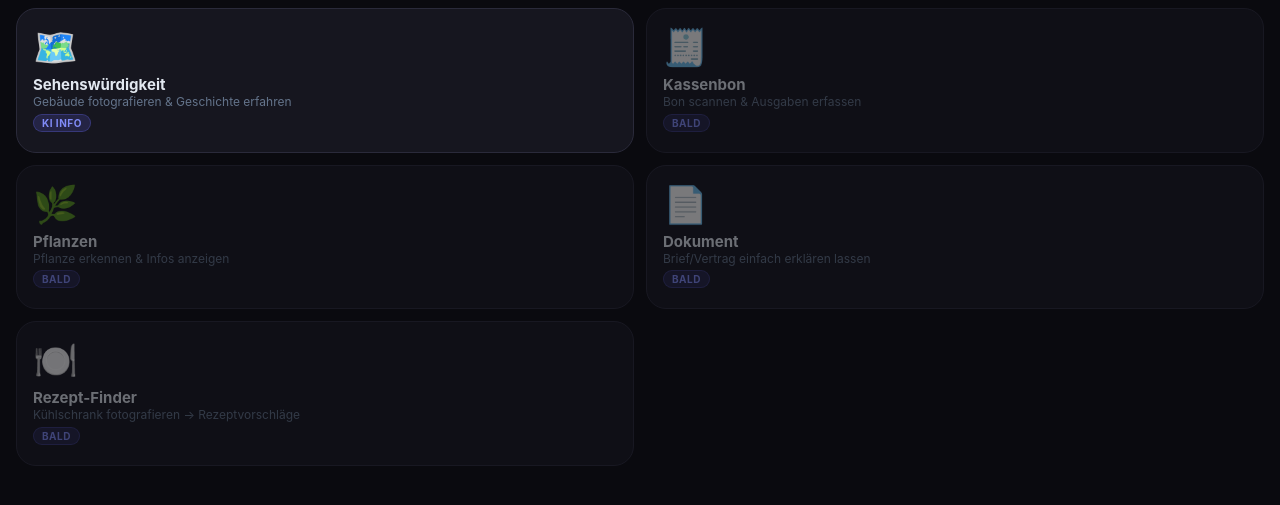
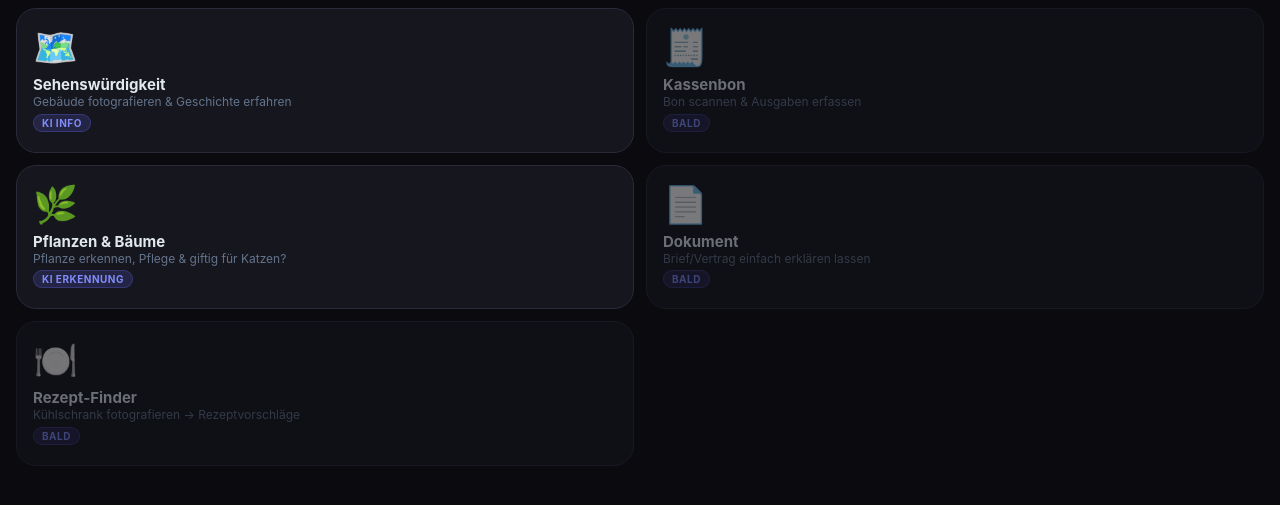
Before and after one commit to rettigsimon9-byte/ki-uebersetzer, a Flask app: page / in a window 1280 px wide. Shown: the part 222-727 px from the top of the page. Run offline with Flask 3, Linux system fonts and the light colour scheme.

Commit message:
Pflanzen & Bäume Modus mit Katzen-Gifthinweis

```diff
--- a/app.py
+++ b/app.py
@@ -101,6 +101,36 @@
         return jsonify({'success': False, 'error': str(e)}), 500
 
 
+@app.route('/api/plant', methods=['POST'])
+def plant():
+    try:
+        image_data, media_type = parse_image(request.get_json())
+        result = call_claude(image_data, media_type, (
+            'Analysiere dieses Bild und erkenne die abgebildete Pflanze, Blume oder den Baum.\n\n'
+            'Antworte NUR mit diesem JSON (kein Markdown, auf Deutsch):\n'
+            '{\n'
+            '  "gefunden": true,\n'
+            '  "name": "Deutscher Alltagsname",\n'
+            '  "wissenschaftlich": "Lateinischer Name",\n'
+            '  "typ": "z.B. Baum / Strauch / Blume / Zimmerpflanze / Kräuter",\n'
+            '  "herkunft": "Ursprungsregion",\n'
+            '  "beschreibung": "2-3 Sätze zur Pflanze",\n'
+            '  "pflege": ["Pflegetipp 1", "Pflegetipp 2", "Pflegetipp 3"],\n'
+            '  "giftig_menschen": "ja / nein / teilweise – kurze Erklärung",\n'
+            '  "giftig_katzen": "ja / nein / teilweise – kurze Erklärung was passiert",\n'
+            '  "fakten": ["Fakt 1", "Fakt 2"],\n'
+            '  "erkennungssicherheit": "hoch / mittel / niedrig"\n'
+            '}\n\n'
+            'Falls keine Pflanze erkennbar:\n'
+            '{"gefunden":false,"name":"","wissenschaftlich":"","typ":"","herkunft":"","beschreibung":"Keine Pflanze erkannt.","pflege":[],"giftig_menschen":"","giftig_katzen":"","fakten":[],"erkennungssicherheit":"niedrig"}'
+        ), max_tokens=1500)
+        return jsonify({'success': True, **result})
+    except json.JSONDecodeError as e:
+        return jsonify({'success': False, 'error': f'JSON-Fehler: {e}'}), 500
+    except Exception as e:
+        return jsonify({'success': False, 'error': str(e)}), 500
+
+
 if __name__ == '__main__':
     port = int(os.environ.get('PORT', 5003))
     app.run(host='0.0.0.0', port=port, debug=False)
--- a/templates/index.html
+++ b/templates/index.html
@@ -317,12 +317,12 @@
       </div>
     </div>
 
-    <div class="mode-card" style="opacity:.45;cursor:default">
+    <div class="mode-card" onclick="openMode('plant')">
       <div class="mode-icon">🌿</div>
       <div>
-        <div class="mode-name">Pflanzen</div>
-        <div class="mode-desc">Pflanze erkennen & Infos anzeigen</div>
-        <div class="mode-badge">Bald</div>
+        <div class="mode-name">Pflanzen & Bäume</div>
+        <div class="mode-desc">Pflanze erkennen, Pflege & giftig für Katzen?</div>
+        <div class="mode-badge">KI Erkennung</div>
       </div>
     </div>
 
@@ -402,8 +402,9 @@
   let stream = null, facingMode = 'environment', currentMode = 'translate';
 
   const MODES = {
-    translate: { label: '🌍 Übersetzer', pill: '🌍 Übersetzer',  icon: '🌍', endpoint: '/api/translate' },
-    landmark:  { label: '🗺️ Sehenswürdigkeit', pill: '🗺️ Sehenswürdigkeit', icon: '🗺️', endpoint: '/api/landmark'  },
+    translate: { label: '🌍 Übersetzer',        pill: '🌍 Übersetzer',        icon: '🌍', endpoint: '/api/translate' },
+    landmark:  { label: '🗺️ Sehenswürdigkeit',  pill: '🗺️ Sehenswürdigkeit',  icon: '🗺️', endpoint: '/api/landmark'  },
+    plant:     { label: '🌿 Pflanzen & Bäume',  pill: '🌿 Pflanzen & Bäume',  icon: '🌿', endpoint: '/api/plant'     },
   };
 
   // ── Navigation ───────────────────────────────────────────────
@@ -480,7 +481,9 @@
         body: JSON.stringify({ image: imageData }),
       });
       const data = await res.json();
-      currentMode === 'translate' ? renderTranslate(data, imageData) : renderLandmark(data);
+      if (currentMode === 'translate') renderTranslate(data, imageData);
+      else if (currentMode === 'landmark') renderLandmark(data);
+      else if (currentMode === 'plant') renderPlant(data);
     } catch (e) {
       document.getElementById('resContent').innerHTML =
         `<div class="msg-box error">⚠️ Netzwerkfehler: ${esc(e.message)}</div>`;
@@ -554,6 +557,61 @@
           <div class="rc-text body">${esc(data.besuchertipp)}</div>
         </div>` : ''}
       </div>`;
+  }
+
+  // ── Pflanzen-Ergebnis ────────────────────────────────────────
+  function renderPlant(data) {
+    if (!data.success) { showError(data.error); return; }
+    if (!data.gefunden) {
+      document.getElementById('resContent').innerHTML =
+        `<div class="msg-box info">🌿 Keine Pflanze erkannt – versuche es näher und bei gutem Licht.</div>`; return;
+    }
+
+    const sicherheit = { hoch: '🟢 Hoch', mittel: '🟡 Mittel', niedrig: '🔴 Niedrig' };
+    const katzenGiftig = (data.giftig_katzen || '').toLowerCase();
+    const katzenIcon = katzenGiftig.startsWith('ja') ? '☠️' : katzenGiftig.startsWith('nein') ? '✅' : '⚠️';
+    const katzenBg   = katzenGiftig.startsWith('ja') ? 'background:rgba(239,68,68,.12);border:1px solid rgba(239,68,68,.35)' :
+                       katzenGiftig.startsWith('nein') ? 'background:rgba(34,197,94,.1);border:1px solid rgba(34,197,94,.3)' :
+                       'background:rgba(245,158,11,.1);border:1px solid rgba(245,158,11,.3)';
+
+    const pflege = (data.pflege || []).map(p => `<div class="fact-chip">🌱 ${esc(p)}</div>`).join('');
+    const fakten = (data.fakten || []).map(f => `<div class="fact-chip">${esc(f)}</div>`).join('');
+
+    document.getElementById('resContent').innerHTML = `
+      <div class="res-card">
+        <div class="rc-row">
+          <div class="rc-text big">${esc(data.name)}</div>
+          <div class="rc-text sub" style="margin-top:4px;font-style:italic">${esc(data.wissenschaftlich)}</div>
+          <div style="margin-top:6px;display:flex;gap:8px;flex-wrap:wrap">
+            <span class="fact-chip">${esc(data.typ)}</span>
+            <span class="fact-chip">📍 ${esc(data.herkunft)}</span>
+            <span class="fact-chip" style="font-size:11px">Sicherheit: ${sicherheit[data.erkennungssicherheit] || data.erkennungssicherheit}</span>
+          </div>
+        </div>
+        <div class="rc-row">
+          <div class="rc-label">Beschreibung</div>
+          <div class="rc-text body">${esc(data.beschreibung)}</div>
+        </div>
+      </div>
+
+      <!-- Katzen-Warnung prominent -->
+      <div style="border-radius:14px;padding:14px 16px;margin-bottom:10px;${katzenBg}">
+        <div style="font-size:12px;font-weight:700;text-transform:uppercase;letter-spacing:.6px;color:var(--muted);margin-bottom:6px">
+          🐱 Giftig für Katzen?
+        </div>
+        <div style="font-size:15px;font-weight:600;color:var(--text)">${katzenIcon} ${esc(data.giftig_katzen)}</div>
+      </div>
+
+      <div class="res-card">
+        <div class="rc-row">
+          <div class="rc-label">⚠️ Giftig für Menschen?</div>
+          <div class="rc-text body">${esc(data.giftig_menschen)}</div>
+        </div>
+      </div>
+
+      ${pflege ? `<div class="res-card"><div class="rc-row"><div class="rc-label">Pflege-Tipps</div></div><div class="facts-wrap">${pflege}</div></div>` : ''}
+      ${fakten ? `<div class="res-card"><div class="rc-row"><div class="rc-label">Wissenswertes</div></div><div class="facts-wrap">${fakten}</div></div>` : ''}
+    `;
   }
 
   function showError(msg) {
```
